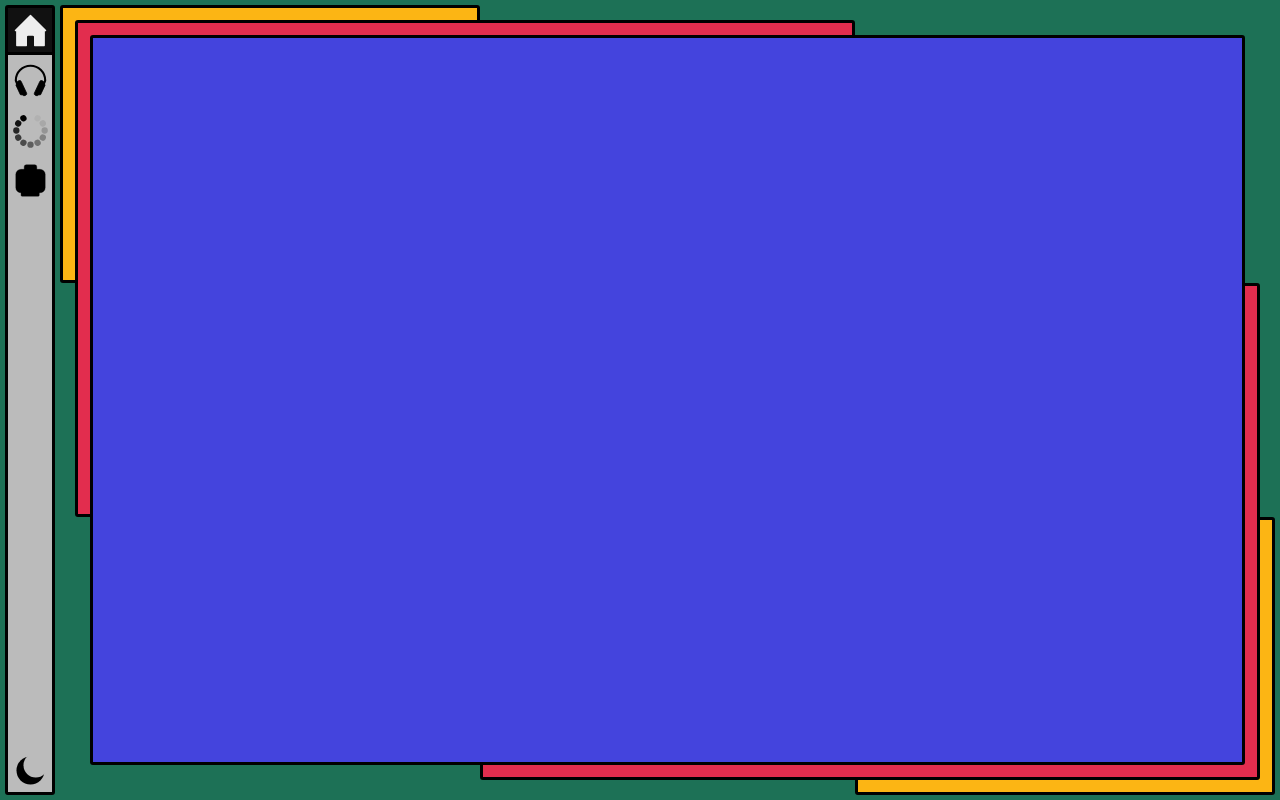
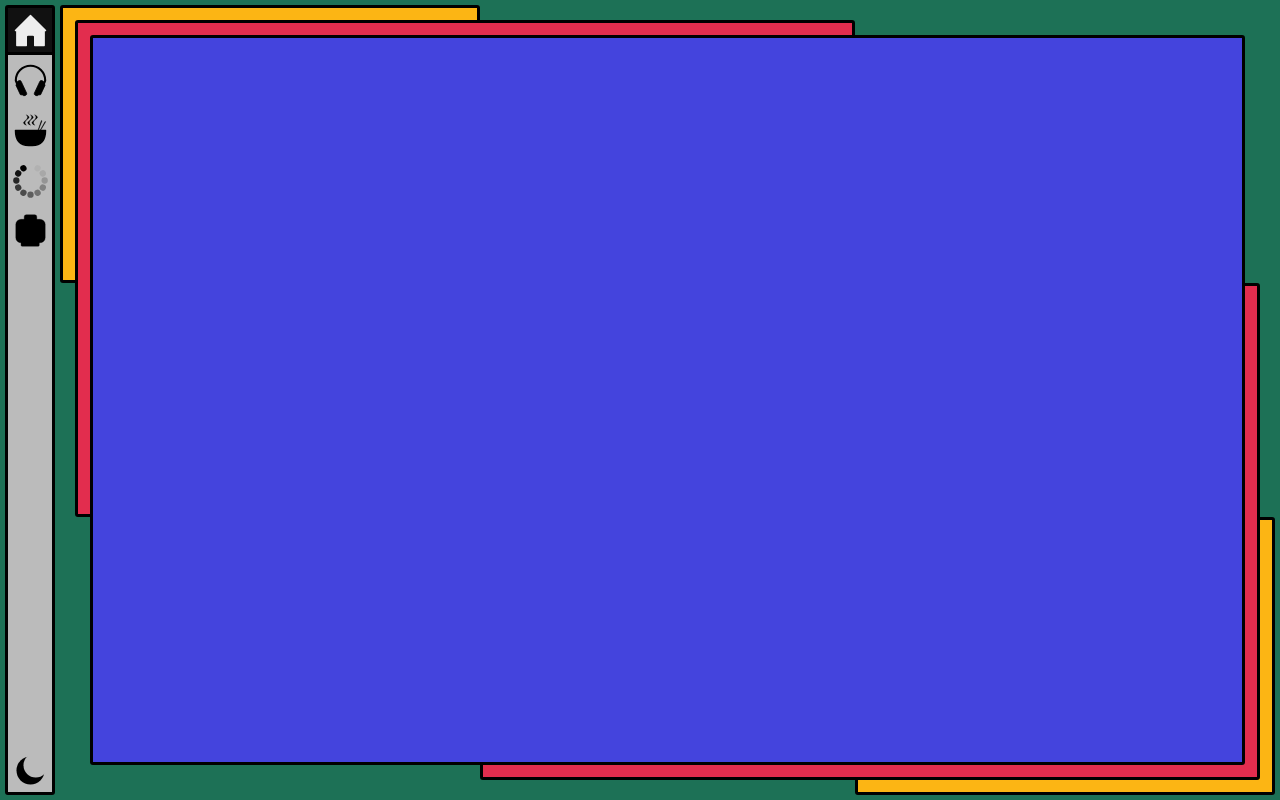
Before and after one commit to benbrott/benbrott, a React (Create React App) app: page / in a window 1280 px wide. Built offline with nearby package versions, Linux system fonts and the light colour scheme.

Commit message:
Added empty Recipes page

```diff
--- a/src/App/App.js
+++ b/src/App/App.js
@@ -5,7 +5,10 @@ import classNames from 'classnames';
 import styles from './App.module.scss';
 import Home from './Home/Home'
 import Music from './Music/Music'
+import Recipes from './Recipes/Recipes'
+import LoadingAnimations from './LoadingAnimations/LoadingAnimations';
 import About from './About/About'
+import Food from 'svgComponents/Food';
 import Headphones from 'svgComponents/Headphones';
 import House from 'svgComponents/House';
 import Lego from 'svgComponents/Lego';
@@ -13,16 +16,17 @@ import Loading from 'svgComponents/Loading';
 import Moon from 'svgComponents/Moon';
 import Sun from 'svgComponents/Sun';
 import { KEYS } from 'utils/events';
-import LoadingAnimations from './LoadingAnimations/LoadingAnimations';
 
 const PATH_HOME = '/';
 const PATH_MUSIC = '/music';
+const PATH_RECIPES = '/recipes';
 const PATH_LOADING_ANIMATIONS = '/loadingAnimations';
 const PATH_ABOUT = '/about';
 
 const REFS = {
   HOME: 'home',
   MUSIC: 'music',
+  RECIPES: 'recipes',
   LOADING_ANIMATIONS: 'loading animations',
   ABOUT: 'about',
   THEME: 'theme'
@@ -38,6 +42,11 @@ const NAV_ICONS = [
     Component: Headphones,
     path: PATH_MUSIC,
     ref: REFS.MUSIC
+  },
+  {
+    Component: Food,
+    path: PATH_RECIPES,
+    ref: REFS.RECIPES
   },
   {
     Component: Loading,
@@ -173,6 +182,11 @@ class App extends React.PureComponent {
     return (<Music isDark={this.state.isDark}/>);
   };
 
+  recipesComponent = () => {
+    this.initialPage = REFS.RECIPES;
+    return (<Recipes isDark={this.state.isDark}/>);
+  };
+
   loadingAnimationsComponent = () => {
     this.initialPage = REFS.LOADING_ANIMATIONS;
     return (<LoadingAnimations isDark={this.state.isDark}/>);
@@ -190,6 +204,7 @@ class App extends React.PureComponent {
           {this.renderNavBar()}
           <Route path={PATH_HOME} exact component={this.homeComponent} />
           <Route path={PATH_MUSIC} component={this.musicComponent} />
+          <Route path={PATH_RECIPES} component={this.recipesComponent} />
           <Route path={PATH_LOADING_ANIMATIONS} component={this.loadingAnimationsComponent} />
           <Route path={PATH_ABOUT} component={this.aboutComponent} />
         </div>
--- /dev/null
+++ b/src/App/Recipes/Recipes.js
@@ -0,0 +1,19 @@
+import React from 'react';
+import classNames from 'classnames';
+import styles from './Recipes.module.scss';
+import { DATA } from './data';
+
+class Recipes extends React.PureComponent {
+  constructor(props) {
+    super(props);
+    this.state = {}
+  }
+
+  render() {
+    return (
+      <div/>
+    );
+  }
+}
+
+export default Recipes;
--- /dev/null
+++ b/src/App/Recipes/Recipes.module.scss
@@ -0,0 +1 @@
+@import 'shared';
--- /dev/null
+++ b/src/App/Recipes/data.js
@@ -0,0 +1,2 @@
+export const DATA = [
+];
--- /dev/null
+++ b/src/svgComponents/Food.js
@@ -0,0 +1,41 @@
+import React from 'react';
+import PropTypes from 'prop-types';
+import withTheming from './withTheming';
+
+class Food extends React.PureComponent {
+  static propTypes = { primaryColor: PropTypes.string }
+  static defaultProps = { primaryColor: '#000' }
+
+  render() {
+    const primaryColor = this.props.primaryColor;
+    return (
+      <svg xmlns="http://www.w3.org/2000/svg" viewBox="0 0 100 100" stroke={primaryColor} stroke-linejoin="round" fill={primaryColor}>
+        <defs>
+          <path id="steam" d="
+            M 0,5
+            C 5,11 5,13 0,19
+            S -15,27 0,35
+            C -5,29 -5,27 0,21
+            S 15,13 0,5
+            Z
+          "/>
+          <polygon id="chopstick" points="1,5 0,75 -1,5"/>
+        </defs>
+        <use href="#steam" x="38"/>
+        <use href="#steam" x="50"/>
+        <use href="#steam" x="62"/>
+        <path d="
+          M 93,50
+          Q 93,93 55,93
+          L 45,93
+          Q 7,93 7,50
+          Z
+        " stroke-width="4"/>
+        <use href="#chopstick" x="70" y="15" transform="rotate(20, 70, 55)"/>
+        <use href="#chopstick" x="75" y="15" transform="rotate(30, 75, 55)"/>
+      </svg>
+    );
+  }
+}
+
+export default withTheming(Food);
```
